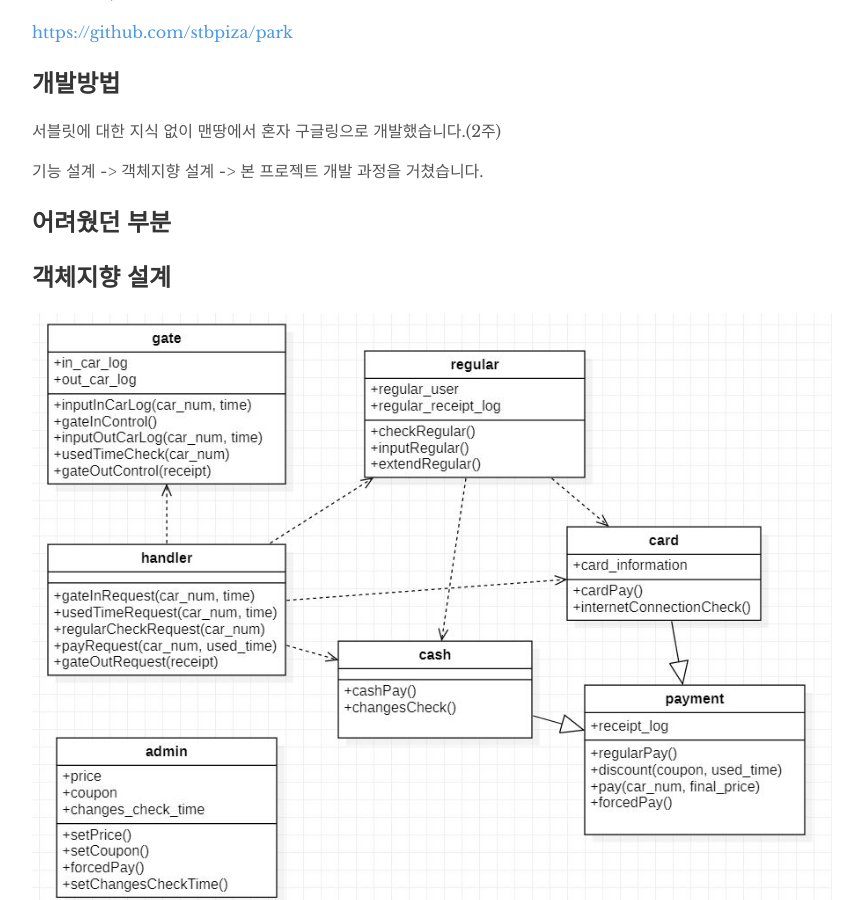
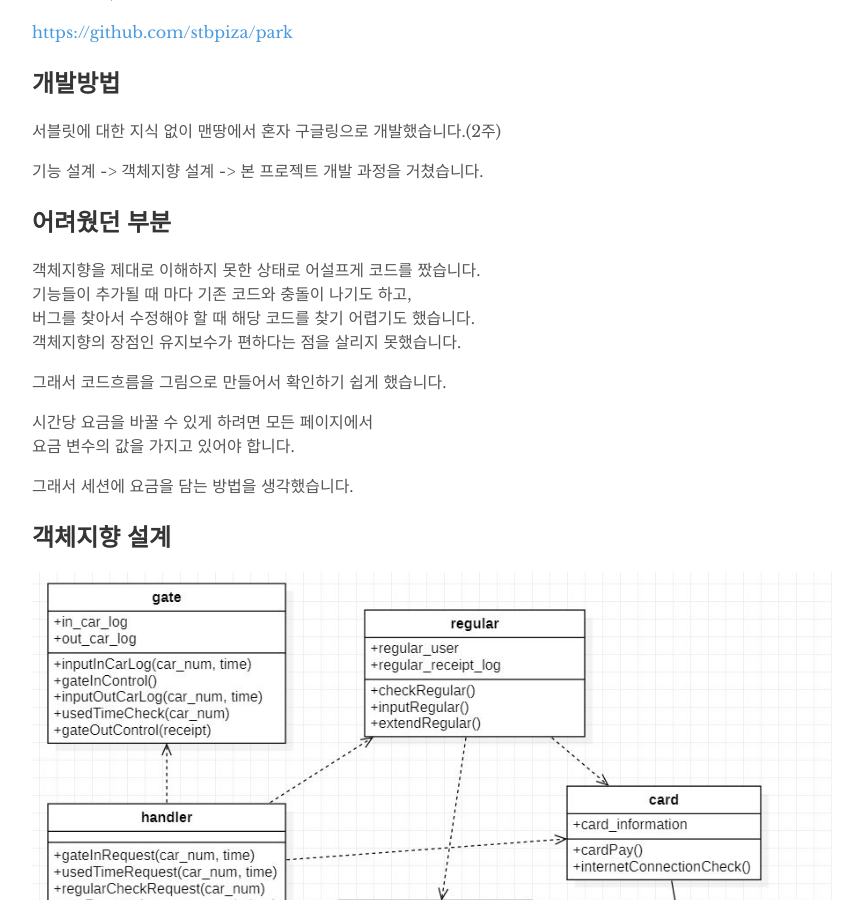
Before and after one commit to stbpiza/stbpiza.github.io, a Jekyll site: the page built from _posts/2020-08-19-parking.md, in a window 1280 px wide and 900 px high, scrolled down 547 px. Shown: the whole window, without its empty margins (208-1071 px from the left). Built offline with Jekyll 4.4.1, drawn with Linux system fonts in a browser that asks for light colours.

Commit message:
Update 2020-08-19-parking.md

```diff
--- a/_posts/2020-08-19-parking.md
+++ b/_posts/2020-08-19-parking.md
@@ -25,7 +25,17 @@ Java Servlet, MySQL
 
 ## 어려웠던 부분
 
+객체지향을 제대로 이해하지 못한 상태로 어설프게 코드를 짰습니다.
+기능들이 추가될 때 마다 기존 코드와 충돌이 나기도 하고,
+버그를 찾아서 수정해야 할 때 해당 코드를 찾기 어렵기도 했습니다.
+객체지향의 장점인 유지보수가 편하다는 점을 살리지 못했습니다.
 
+그래서 코드흐름을 그림으로 만들어서 확인하기 쉽게 했습니다.
+
+시간당 요금을 바꿀 수 있게 하려면 모든 페이지에서
+요금 변수의 값을 가지고 있어야 합니다.
+
+그래서 세션에 요금을 담는 방법을 생각했습니다.
 
 ## 객체지향 설계
 
```
